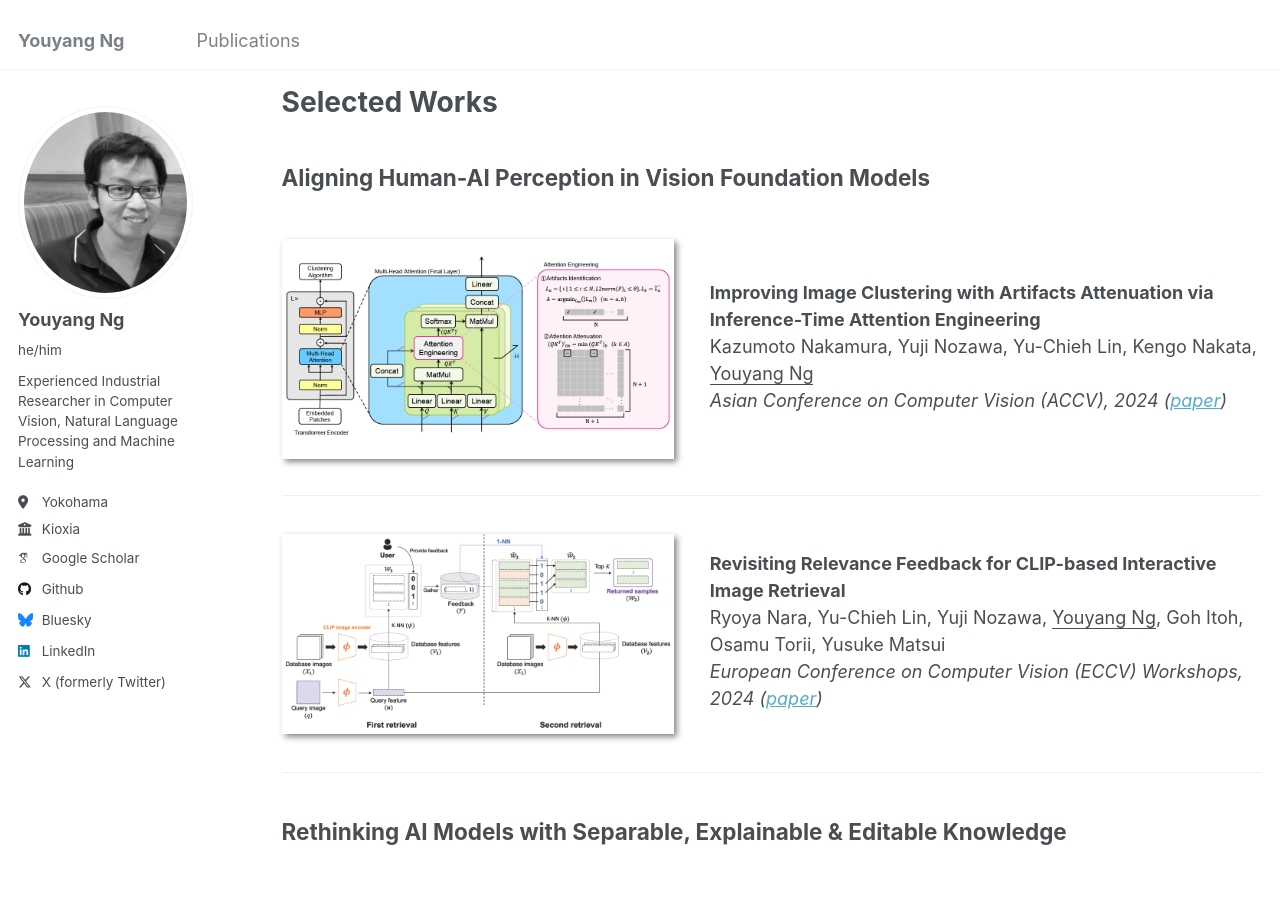
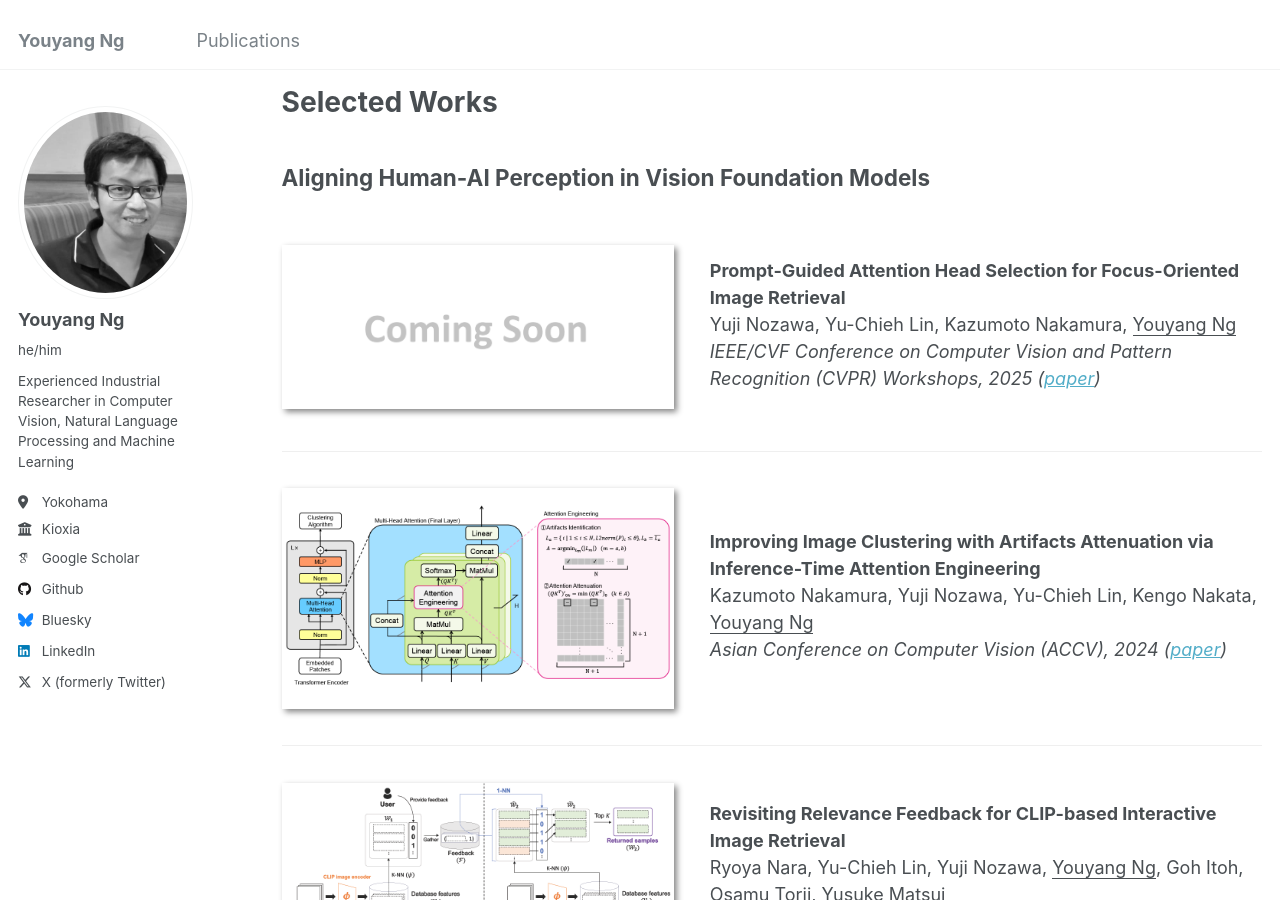
Before and after one commit to yy29/yy29.github.io, a Jekyll site: the page built from _pages/about.md, in a window 1280 px wide and 900 px high, scrolled down 484 px. Built offline with Jekyll 4.4.1, drawn with Linux system fonts in a browser that asks for light colours; some web fonts are replaced.

Commit message:
Update about.md

```diff
--- a/_pages/about.md
+++ b/_pages/about.md
@@ -19,6 +19,15 @@ I have co-authored over 30 patents and research articles, including publications
 Selected Works
 ======
 ## Aligning Human-AI Perception in Vision Foundation Models
+<div class="paper-box"><div class="paper-box-image"><img src="../images/coming_soon.png" alt="sym" width="100%"></div>
+<div class="paper-box-text" markdown="1">
+
+**Prompt-Guided Attention Head Selection for Focus-Oriented Image Retrieval**
+Yuji Nozawa, Yu-Chieh Lin, Kazumoto Nakamura, <ins>Youyang Ng</ins>
+*IEEE/CVF Conference on Computer Vision and Pattern Recognition (CVPR) Workshops, 2025 ([paper](https://arxiv.org/abs/2504.01348))*
+</div>
+</div>
+
 <div class="paper-box"><div class="paper-box-image"><img src="../images/2024_itae.png" alt="sym" width="100%"></div>
 <div class="paper-box-text" markdown="1">
 
```
